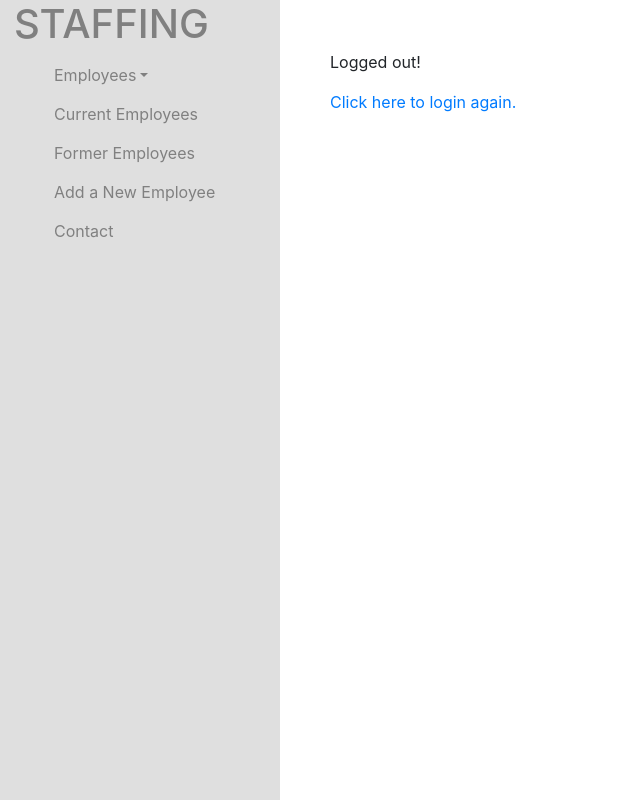
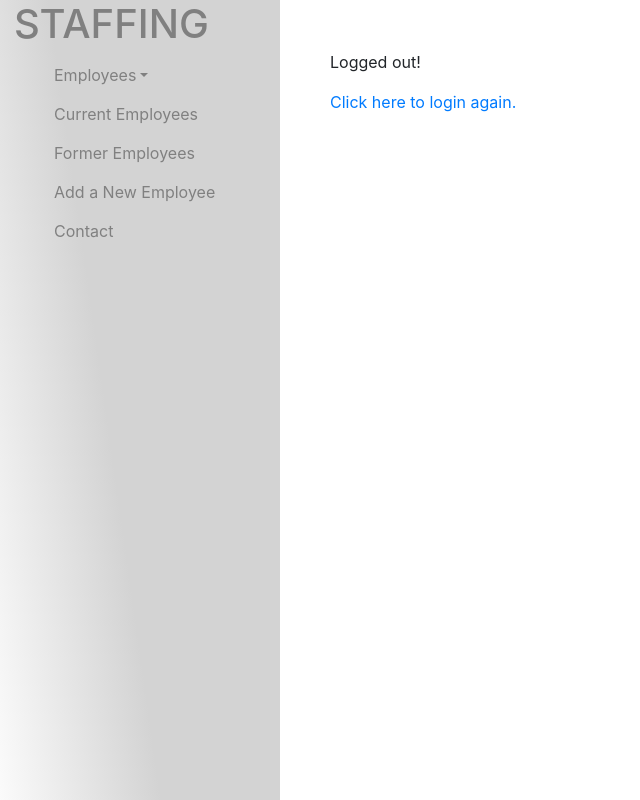
Before and after one commit to ldavidson45/staffing, a Django app: page /logout/ in a window 1280 px wide; the page is wider, and only the part inside the window is pictured. Shown: that part, without its empty margins (0-640 px from the left). Run offline with Django 3.2, Linux system fonts and the light colour scheme; some libraries are stand-ins or nearby versions.

Commit message:
color changes

```diff
--- a/staffing/static/css/base.css
+++ b/staffing/static/css/base.css
@@ -9,7 +9,8 @@
 
 #sidebar {
   min-height: 100vh;
-  background-color: #dfdfdf;
+  background: lightgray;
+  background: linear-gradient(262deg, lightgray 59%, #fbfbfb 100%);
   width: 280px;
 }
 
--- a/staffing/static/css/base.scss
+++ b/staffing/static/css/base.scss
@@ -12,7 +12,12 @@ $lightyellow: #f5edbe;
 
 #sidebar {
 	min-height: 100vh;
-	background-color: rgb(223, 223, 223);
+	background: rgb(211, 211, 211);
+	background: linear-gradient(
+		262deg,
+		rgba(211, 211, 211, 1) 59%,
+		rgba(251, 251, 251, 1) 100%
+	);
 	width: 280px;
 	li {
 		list-style-type: none;
--- a/staffing/static/css/employee_detail.css
+++ b/staffing/static/css/employee_detail.css
@@ -1,6 +1,7 @@
+@import url("https://fonts.googleapis.com/css?family=Catamaran:300|Neuton|Work+Sans:300");
 .employee-name {
   font-family: "Catamaran", sans-serif;
-  color: #35434c;
+  color: #485861;
 }
 
 .employee-show {
@@ -11,7 +12,7 @@
 }
 
 .new-role {
-  border: 0.3rem dashed #c9be94;
+  border: 0.3rem dashed #5e737e;
   padding: 2rem;
 }
 
```
Also changed, not shown: staffing/static/css/employee_detail.scss (+7 -7 lines), 2 other files.
